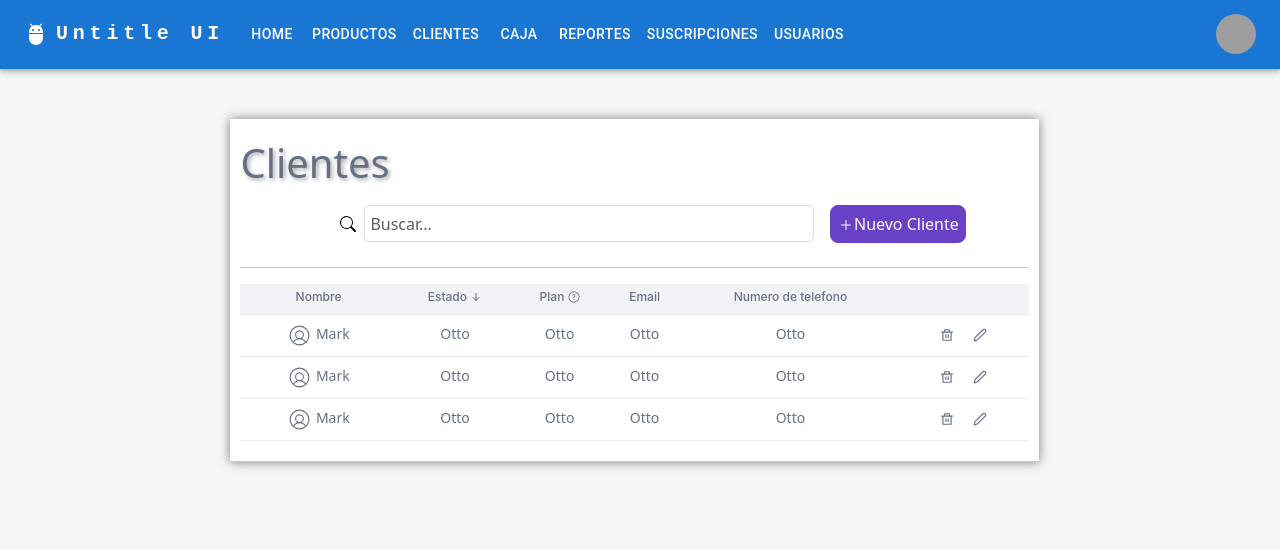
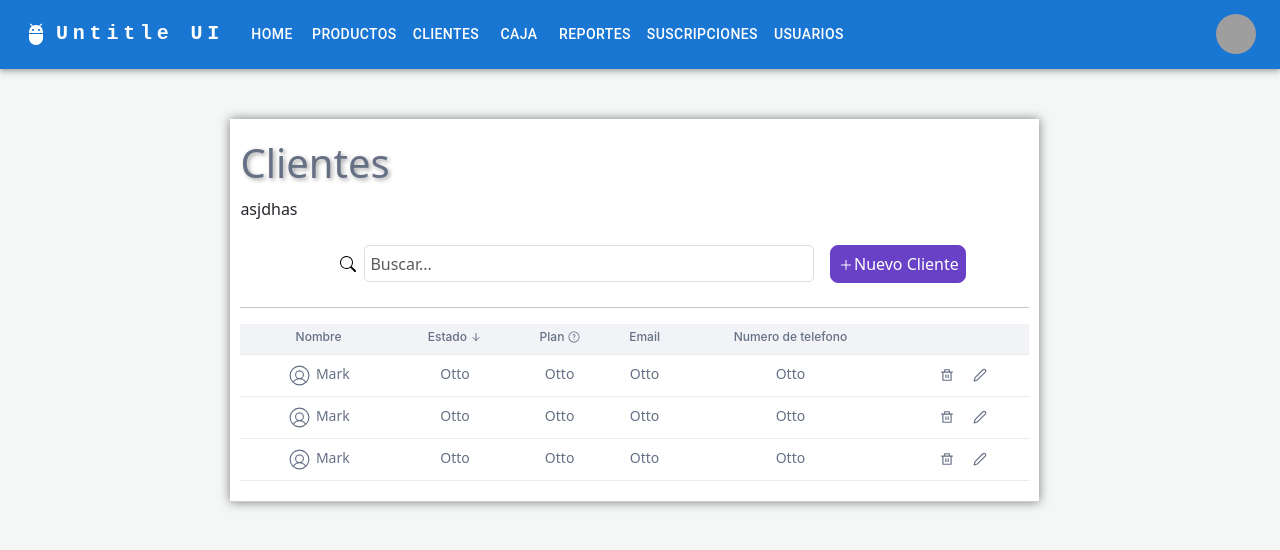
Before and after one commit to arvidjj/IngeSoft2-Frontend, a React (Vite) app: page /clientes in a window 1280 px wide. Shown: the top 550 px of the page. Built offline with nearby package versions, Linux system fonts and the light colour scheme; grey boxes are pictures that could not be loaded.

Commit message:
cambio
cambio

```diff
--- a/src/pages/clients/mainClients.jsx
+++ b/src/pages/clients/mainClients.jsx
@@ -15,6 +15,7 @@ const MainClients = () => {
     <div className="MaquetaCliente">
       <div className="cuadro-central">
         <h2>Clientes</h2>
+        <p>asjdhas</p>
         <div className="header-cliente">
           <div className="header-Principal">
             <a href="#" className="a">
```
